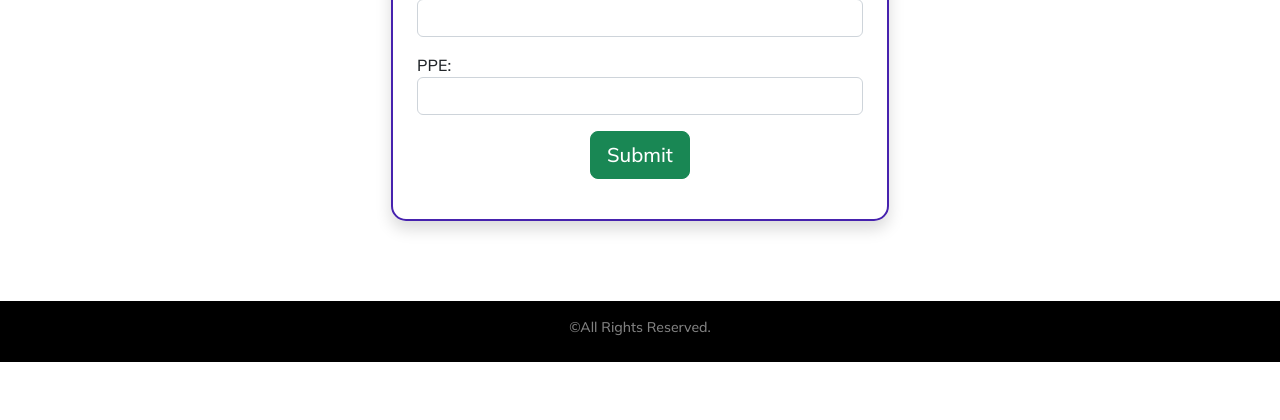
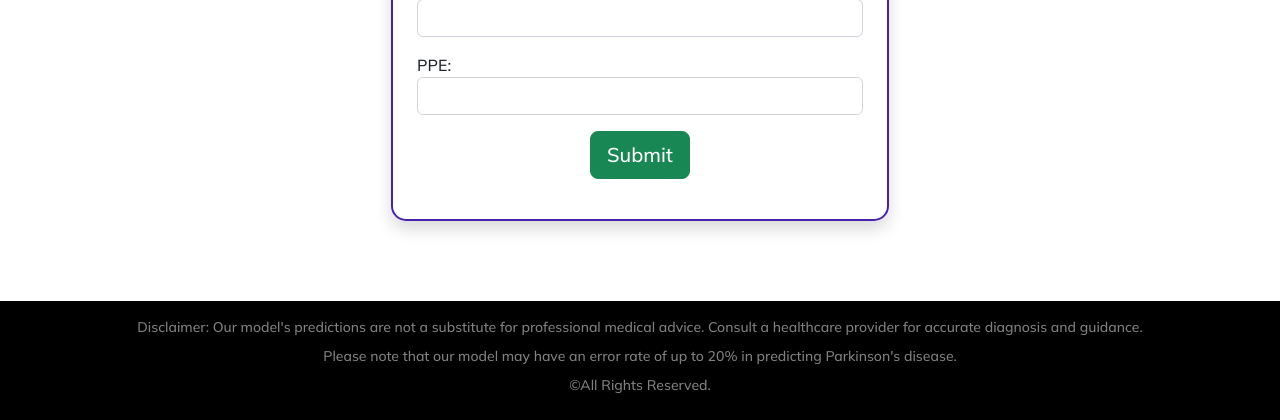
Before and after one commit to Maram99Alhinai/Bootcamp_parkinsons, a Flask app: page /try1 in a window 1280 px wide. Shown: the part 935-1355 px from the top of the page. Before the commit the page ends 1297 px from the top, so only its background shows below. Run offline with Flask 3, Linux system fonts and the light colour scheme; some libraries are stand-ins or nearby versions.

Commit message:
add disclaimer

```diff
--- a/templates/home.html
+++ b/templates/home.html
@@ -85,6 +85,8 @@
         <footer class="bg-black text-center py-3">
             <div class="container px-5">
                 <div class="text-white-50 small">
+                    <div class="mb-2">Disclaimer: Our model's predictions are not a substitute for professional medical advice. Consult a healthcare provider for accurate diagnosis and guidance.</div>
+                    <div class="mb-2">Please note that our model may have an error rate of up to 20% in predicting Parkinson's disease.</div>
                     <div class="mb-2">&copy;All Rights Reserved.</div>
                 </div>
             </div>
--- a/templates/pred1.html
+++ b/templates/pred1.html
@@ -5,7 +5,7 @@
     <meta name="viewport" content="width=device-width, initial-scale=1, shrink-to-fit=no" />
     <meta name="description" content="" />
     <meta name="author" content="" />
-    <title>try1 page</title>
+    <title>Model1</title>
     <link rel="icon" type="image/x-icon" href="static/assets/favicon.ico" />
     <!-- Bootstrap icons-->
     <link href="https://cdn.jsdelivr.net/npm/bootstrap-icons@1.5.0/font/bootstrap-icons.css" rel="stylesheet" />
@@ -110,6 +110,8 @@
         <footer class="bg-black text-center py-3">
             <div class="container px-5">
                 <div class="text-white-50 small">
+                    <div class="mb-2">Disclaimer: Our model's predictions are not a substitute for professional medical advice. Consult a healthcare provider for accurate diagnosis and guidance.</div>
+                    <div class="mb-2">Please note that our model may have an error rate of up to 20% in predicting Parkinson's disease.</div>
                     <div class="mb-2">&copy;All Rights Reserved.</div>
                 </div>
             </div>
--- a/templates/pred2.html
+++ b/templates/pred2.html
@@ -71,6 +71,8 @@
     <footer class="bg-black text-center py-3">
         <div class="container px-5">
             <div class="text-white-50 small">
+                <div class="mb-2">Disclaimer: Our model's predictions are not a substitute for professional medical advice. Consult a healthcare provider for accurate diagnosis and guidance.</div>
+                <div class="mb-2">Please note that our model may have an error rate of up to 20% in predicting Parkinson's disease.</div>
                 <div class="mb-2">&copy; All Rights Reserved.</div>
             </div>
         </div>
```
Also changed, not shown: images/V01HO02.png (deleted), images/V01HO03.png (deleted).
